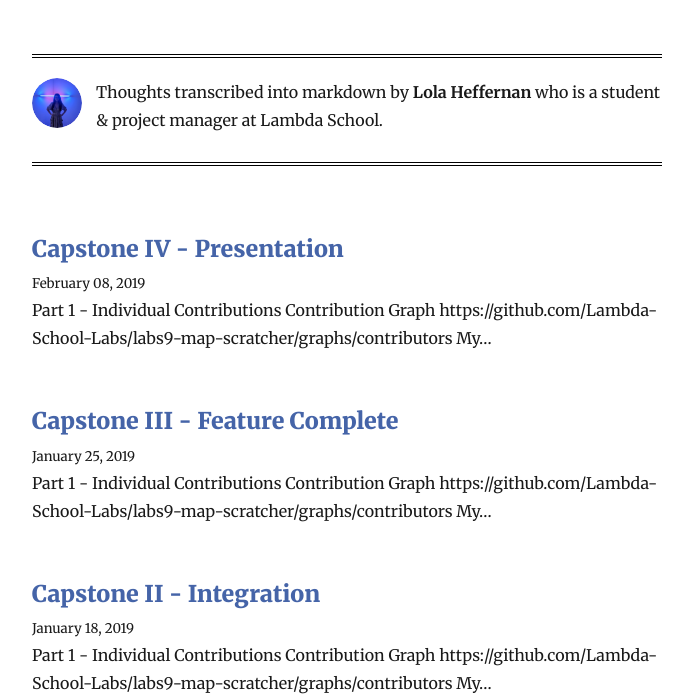
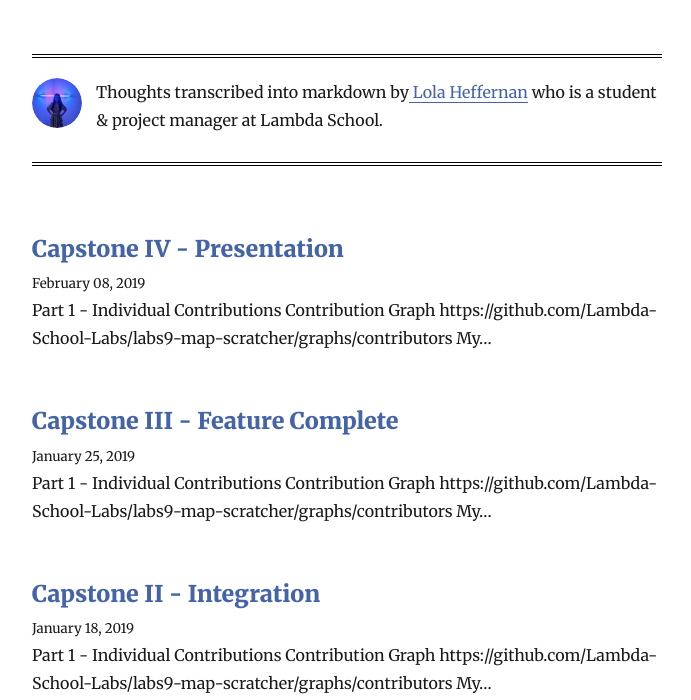
Before and after one commit to lolax/blog, a Gatsby site: page / in a window 1280 px wide. Shown: the part 100-800 px from the top of the page, without its empty margins (293-984 px from the left). Built offline with nearby package versions, Linux system fonts and the light colour scheme; Gatsby itself is replaced by a stand-in of ours; some packages are replaced by stand-ins of ours.

Commit message:
Updated bio to link to lola.dev

```diff
--- a/src/components/Bio.js
+++ b/src/components/Bio.js
@@ -34,7 +34,14 @@ function Bio() {
               }}
             />
             <p>
-              Thoughts transcribed into markdown by <strong>{author}</strong> who is a student & project manager at Lambda School.
+              Thoughts transcribed into markdown by
+                <a
+                  href="https://lola.dev"
+                  target="_blank"
+                  style={{
+                    color: `#4564a8`
+                  }}
+                > {author}</a> who is a student & project manager at Lambda School.
               {` `}
             </p>
           </div>
```
